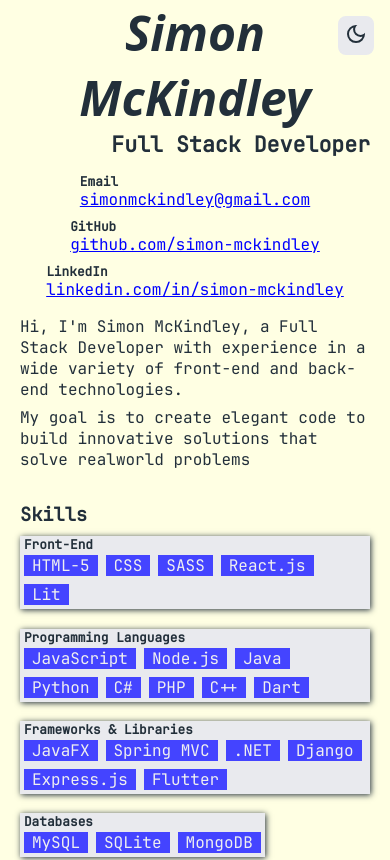
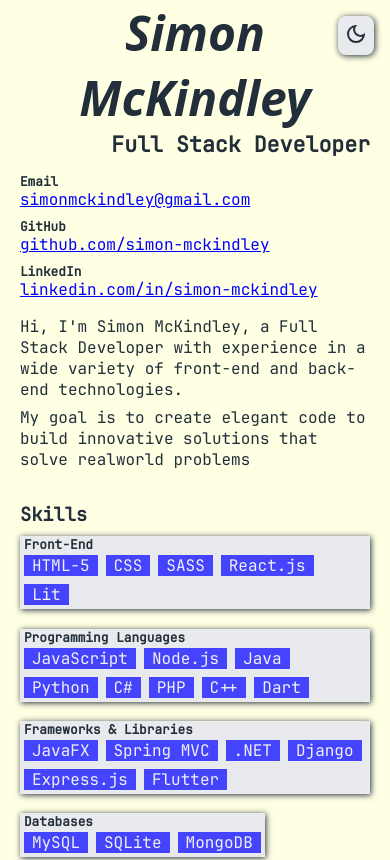
Before and after one commit to simon-mckindley/portfolio, a React (Vite) app: page / in a window 390 px wide. Shown: the top 860 px of the page. Built offline with nearby package versions, Linux system fonts and the light colour scheme.

Commit message:
updated colors

```diff
--- a/src/App.css
+++ b/src/App.css
@@ -6,6 +6,7 @@
 :root {
   --bg-color: #ffffe3;
   --text-color: #222f3a;
+  --card-text-color: #222f3a;
   --alt-text-color: #f0f0f0;
   --card-bg-color: #e9eaee;
   --card-shadow-color: #222f3a;
@@ -61,7 +62,9 @@
   border-radius: 0.5rem;
   background-color: var(--card-bg-color);
   color: var(--alt-text-color);
+  box-shadow: 1px 1px 6px 0px var(--card-shadow-color);
   cursor: pointer;
+  z-index: 100;
   transition: border-color 300ms;
 
   &:hover {
@@ -175,6 +178,12 @@
   }
 }
 
+@media screen and (max-width: 520px) {
+  .contact-info {
+    justify-content: start;
+  }
+}
+
 
 /* Skills */
 .skills {
@@ -243,7 +252,7 @@
     .label {
       position: absolute;
       top: 0rem;
-      color: var(--text-color);
+      color: var(--card-text-color);
       font-size: 0.8rem;
       font-weight: bold;
       transition: margin 300ms;
@@ -277,6 +286,7 @@
   flex-direction: column;
   row-gap: 0.5rem;
   padding: 0.5rem;
+  color: var(--card-text-color);
   background-color: var(--card-bg-color);
   box-shadow: 1px 1px 6px 0px var(--card-shadow-color);
   transition: scale 300ms;
```
